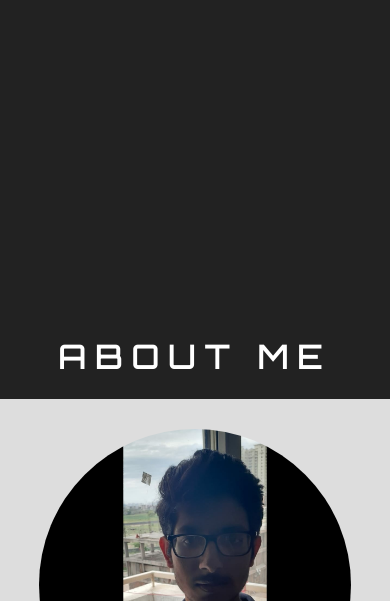
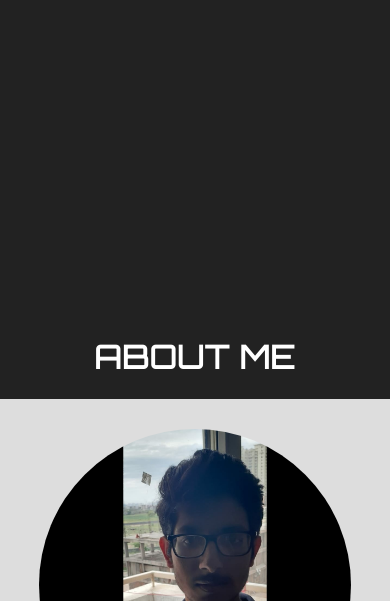
Before and after one commit to adityaDel222/Portfolio, a plain HTML site: page index.html in a window 390 px wide. Shown: the part 499-1100 px from the top of the page. Drawn offline with Linux system fonts and the light colour scheme; a web font is replaced by a local one.

Commit message:
Updated Section Headers

```diff
--- a/styles/main.css
+++ b/styles/main.css
@@ -21,3 +21,8 @@ a {
     font-family: 'Orbitron', sans-serif;
     letter-spacing: 10px;
 }
+@media only screen and (max-width: 1000px) {
+    .section h1 {
+        letter-spacing: 1px;
+    }
+}
```
